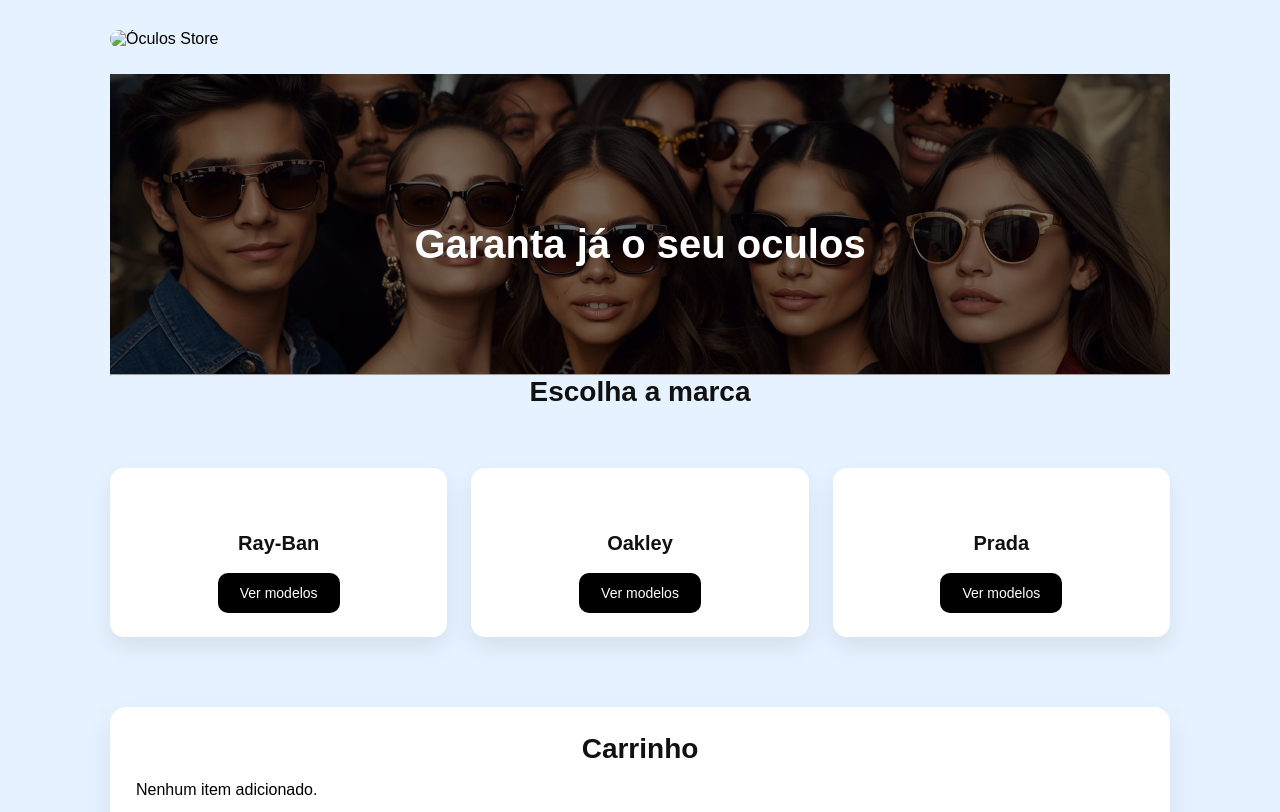
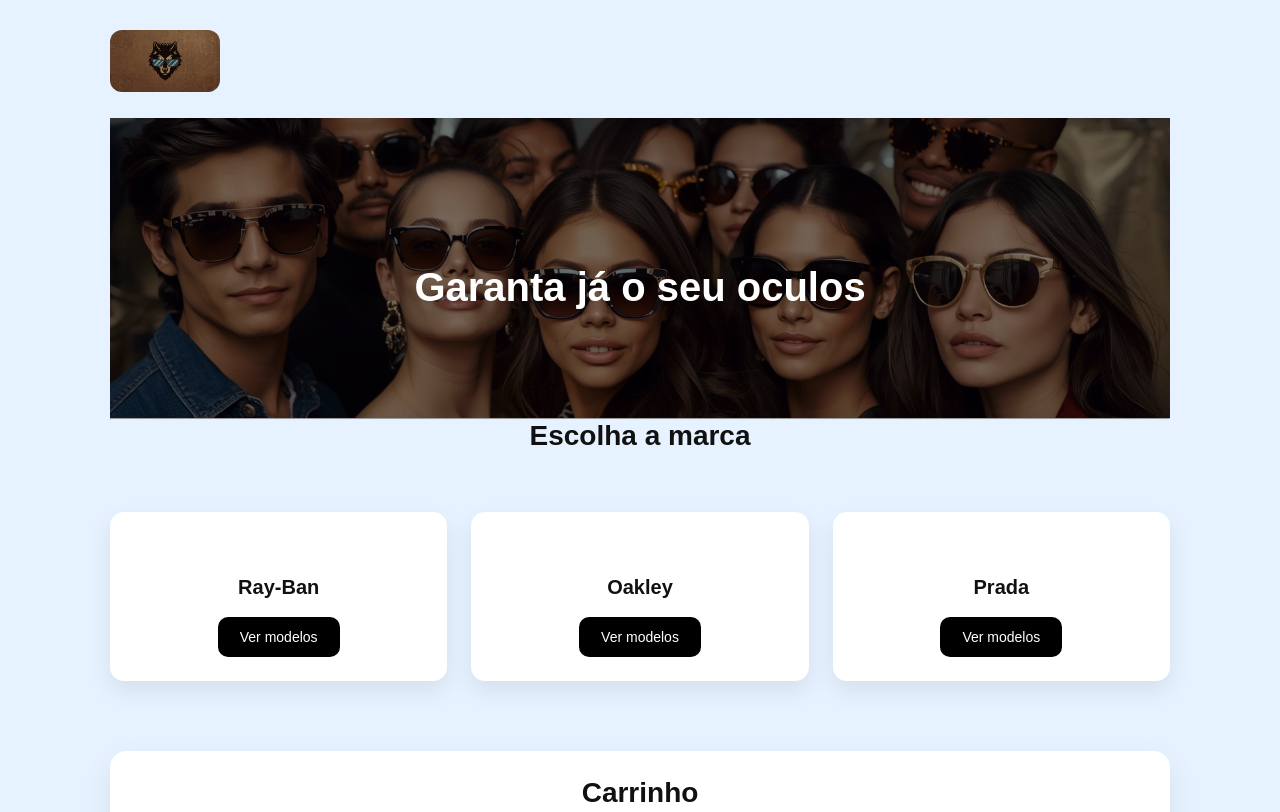
Before and after one commit to shadow123433/Site-de-oculos, a plain HTML site: page page1/index.html in a window 1280 px wide. Shown: the top 812 px of the page. Drawn offline with Linux system fonts and the light colour scheme.

Commit message:
ajustando

```diff
--- a/page1/index.html
+++ b/page1/index.html
@@ -11,7 +11,7 @@
 <div class="container">
     <!-- LOGO -->
     <header class="header">
-        <img src="logo3.jpg" class="logo" alt="Óculos Store">
+        <img src="/LOGOOCULOS/logo3.jpg" class="logo" alt="Óculos Store">
     </header>
 
     <!-- TÍTULO -->
--- a/page1/style.css
+++ b/page1/style.css
@@ -58,7 +58,7 @@ h3 {
 ========================= */
 .titulo-bg {
     position: relative;
-    background-image: url("imagem1.jpg");
+    background-image: url("/IMAGENS-DO-OCULOS/imagem1.jpg");
     background-size: cover;
     background-position: center;
     min-height: 300px;
```
Also changed, not shown: IMAGENS-DO-OCULOS/imagem1.jpg (renamed from page1/imagem1.jpg), LOGOOCULOS/logo3.jpg (renamed from logo3.jpg).
